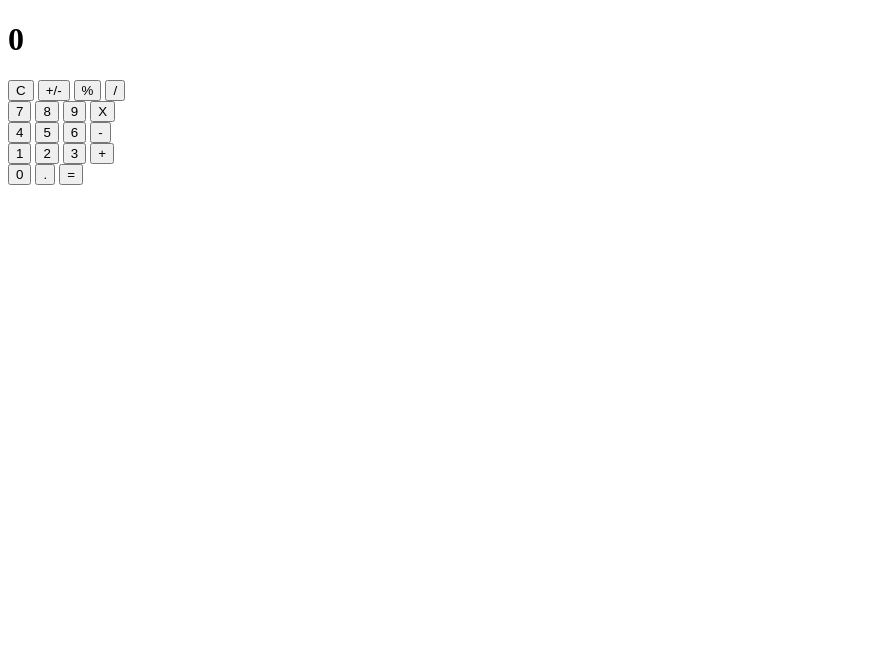
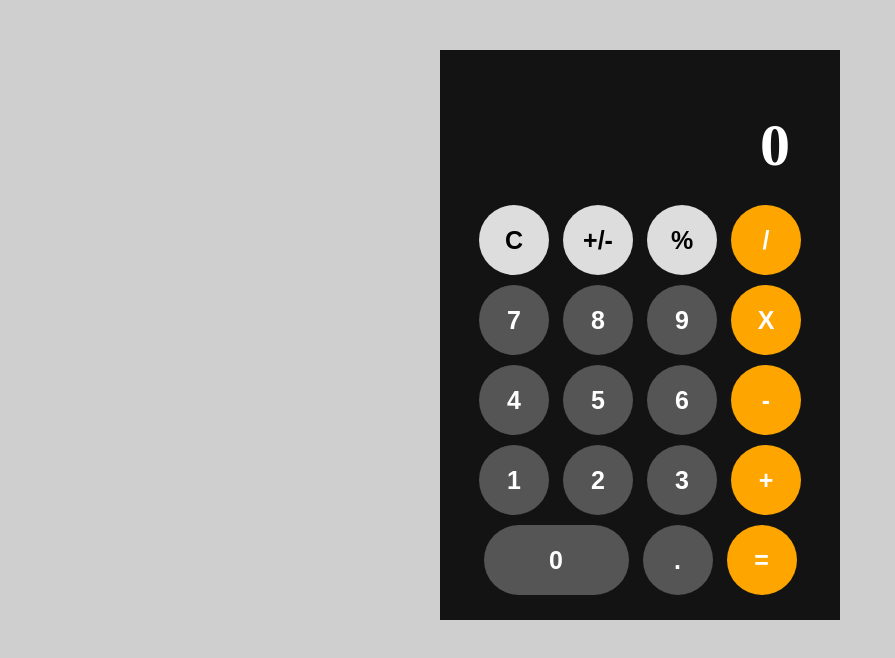
Before and after one commit to jvictormorais/calculator-odinproject, a plain HTML site: page index.html in a window 1280 px wide. Shown: the whole page, without its empty margins (0-895 px from the left). Drawn offline with Linux system fonts and the light colour scheme.

Commit message:
Add style and minor changes to html

```diff
--- a/index.html
+++ b/index.html
@@ -17,7 +17,7 @@
             <button id="C" class="gray">C</button>
             <button id="invert" class="gray">+/-</button>
             <button id="%" class="gray">%</button>
-            <button id="/" class="gray">/</button>
+            <button id="/" class="orange">/</button>
         </div>
         <div class="secondrow">
             <button id="7" class="dark">7</button>
@@ -38,9 +38,9 @@
             <button id="+" class="orange">+</button>
         </div>
         <div class="fourthrow">
-            <button id="0" class="dark">0</button>
+            <button id="zero" class="dark">0</button>
             <button id="." class="dark">.</button>
-            <button id="=" class="dark">=</button>
+            <button id="=" class="orange">=</button>
         </div>
     </div>
 </body>
--- a/style.css
+++ b/style.css
@@ -0,0 +1,61 @@
+* {
+    margin: 0;
+    padding: 0;
+}
+
+body {
+    background-color: rgb(207, 207, 207);
+    display: flex;
+    align-items: center;
+    justify-content: center;
+}
+
+.calculator {
+    height: 550px;
+    width: 400px;
+    background-color: rgb(19, 19, 19);
+    display: flex;
+    flex-direction: column;
+    align-items: center;
+    justify-content: flex-end;
+    padding: 0;
+    margin-top: 50px;
+    padding-bottom: 20px;
+}
+
+h1 {
+    color: white;
+    font-size: 60px;
+}
+
+.display {
+    margin-bottom: 20px;
+    text-align: right;
+    width: 300px;
+}
+
+button {
+    height: 70px;
+    width: 70px;
+    border-radius: 35px;
+    background-color: rgb(85, 85, 85);
+    border: none;
+    color: white;
+    text-align: center;
+    font-size: 25px;
+    font-weight: bold;
+    margin: 5px;
+}
+
+#zero{
+    width: 145px;
+}
+
+.gray {
+    background-color: rgb(221, 221, 221);
+    color: black;
+}
+
+.orange{
+    background-color: orange;
+}
```
